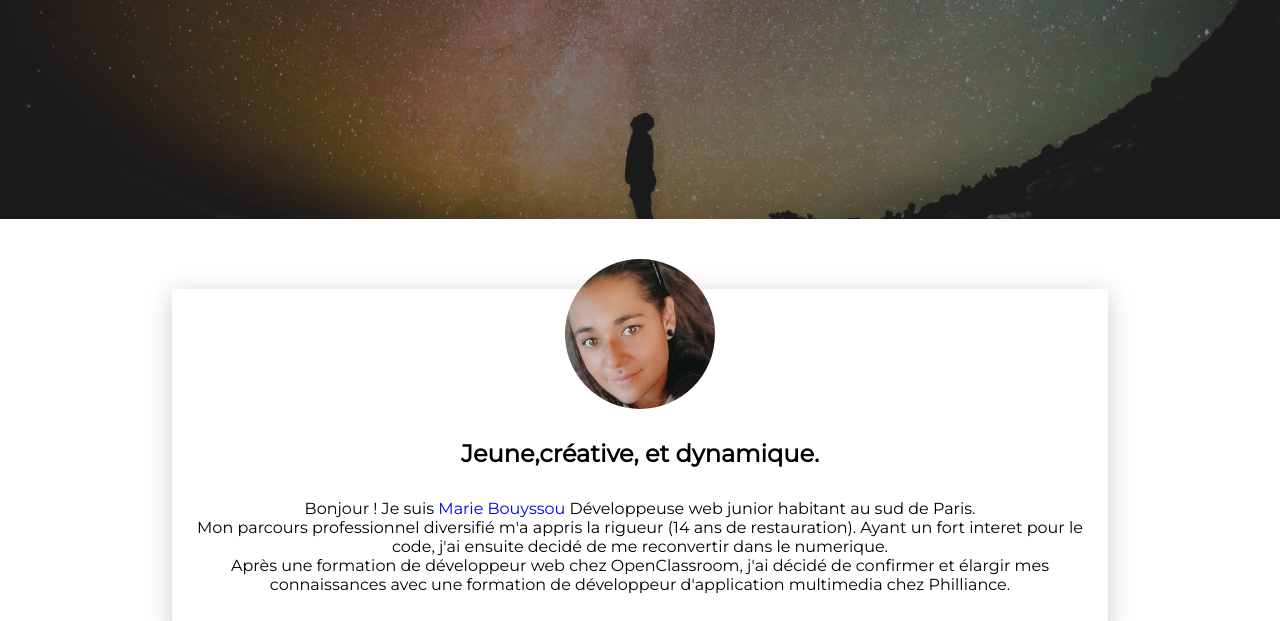
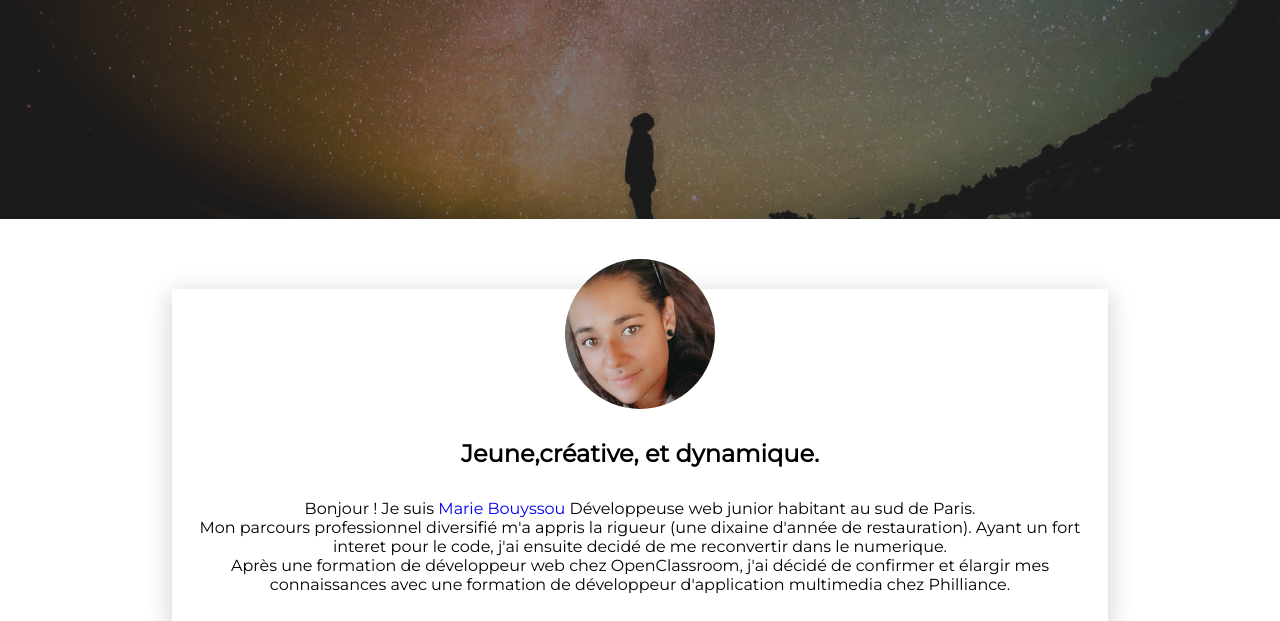
Before and after one commit to marieprincecc/Marie-Bouyssou, a website: page index.html in a window 1280 px wide. Shown: the part 331-952 px from the top of the page. Drawn offline with Linux system fonts and the light colour scheme.

Commit message:
correction

```diff
--- a/index.html
+++ b/index.html
@@ -16,7 +16,7 @@
         <h2>Jeune,créative, et dynamique.</h2>
         <p>
           Bonjour ! Je suis   <a href="https://www.linkedin.com/in/marie-bouyssou-52764a200" target="_blank">Marie Bouyssou</a> Développeuse web junior habitant au sud de Paris.<br />
-  Mon parcours professionnel diversifié m'a appris la rigueur (14 ans de restauration). Ayant un fort interet pour le code, j'ai ensuite decidé de me reconvertir dans le numerique.<br/>
+  Mon parcours professionnel diversifié m'a appris la rigueur (une dixaine d'année de restauration). Ayant un fort interet pour le code, j'ai ensuite decidé de me reconvertir dans le numerique.<br/>
   Après une formation de développeur web chez OpenClassroom, j'ai décidé de confirmer et élargir mes connaissances avec une formation de développeur d'application multimedia chez Philliance.
         </p>
     </section>
```
